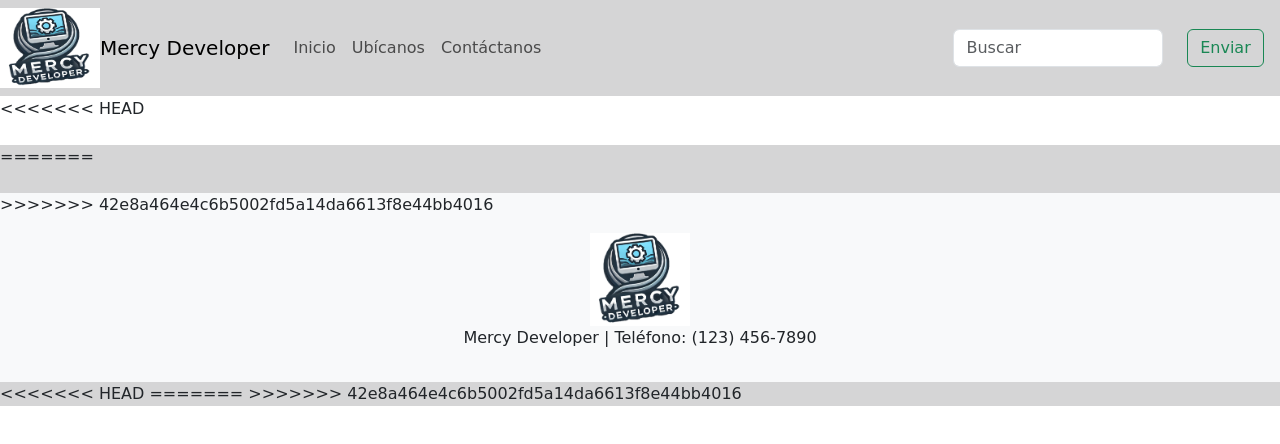
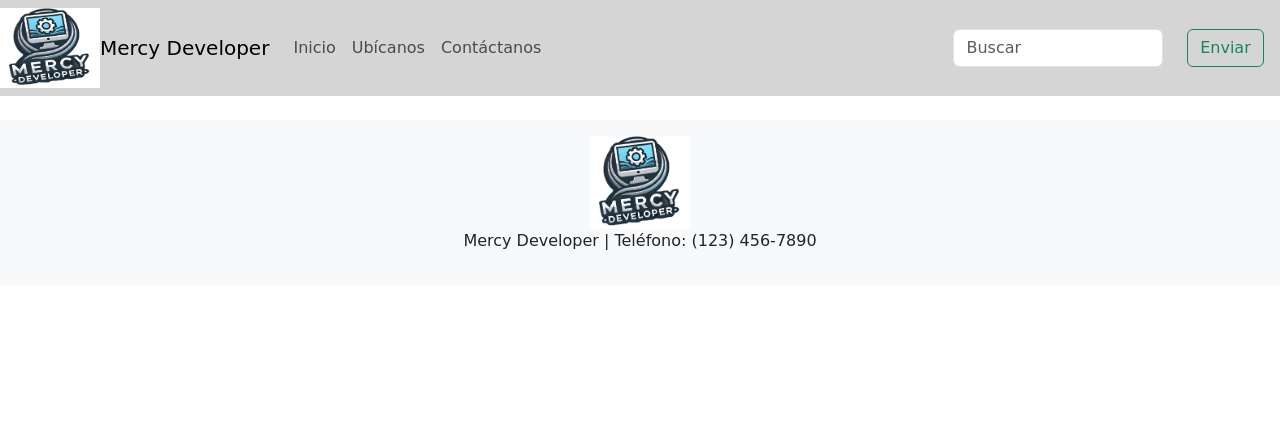
Before and after one commit to alexalopex/formativa_angular, an Angular app: page / in a window 1280 px wide. Shown: the top 444 px of the page. Built offline with nearby package versions, Linux system fonts and the light colour scheme.

Commit message:
actualizacionapp.component.html

```diff
--- a/src/app/app.component.html
+++ b/src/app/app.component.html
@@ -30,22 +30,13 @@
     </div>
 
 </nav>
-<<<<<<< HEAD
 <router-outlet />
 <footer class=" text-center text-lg-start mt-4">
-=======
-
 <router-outlet />
 
   <footer class="bg-light text-center text-lg-start mt-4">
->>>>>>> 42e8a464e4c6b5002fd5a14da6613f8e44bb4016
   <div class="text-center p-3">
       <img src="assets/img/logoMERCY.PNG" alt="Logotipo de Mercy Developer" style="width: 100px;">
       <p>Mercy Developer | Teléfono: (123) 456-7890</p>
   </div>
 </footer>
-<<<<<<< HEAD
-
-
-=======
->>>>>>> 42e8a464e4c6b5002fd5a14da6613f8e44bb4016
```
